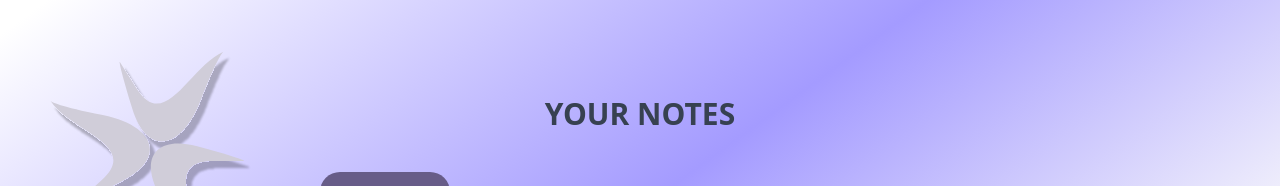
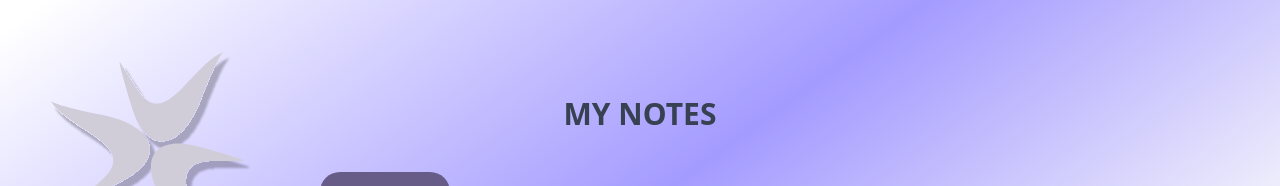
Before and after one commit to CatAvadani/my-notes, a Next.js app: page /allNotes in a window 1280 px wide. Shown: the top 186 px of the page. Built offline with nearby package versions, Linux system fonts and the light colour scheme.

Commit message:
Add an edit icon.

```diff
--- a/app/allNotes/page.tsx
+++ b/app/allNotes/page.tsx
@@ -1,5 +1,6 @@
 "use client";
 
+import { PencilSquareIcon } from "@heroicons/react/24/outline";
 import { XMarkIcon } from "@heroicons/react/24/solid";
 import Link from "next/link";
 import { useNotes } from "../contexts/NoteContext";
@@ -9,7 +10,7 @@ export default function AllNotes() {
 
   return (
     <div className=' flex flex-col mt-24  text-gray-700 justify-center items-center'>
-      <h1 className='text-2xl md:text-3xl font-bold mb-10 mt-0'>YOUR NOTES</h1>
+      <h1 className='text-2xl md:text-3xl font-bold mb-10 mt-0'>MY NOTES</h1>
       <div className='flex flex-1 w-full'>
         <Link href={"/"}>
           <button
@@ -28,10 +29,13 @@ export default function AllNotes() {
           >
             <div className='flex justify-between'>
               <h1 className=' font-semibold mb-2 capitalize'>{note.title}</h1>
-              <XMarkIcon
-                onClick={() => removeNote(note)}
-                className='h-6 w-6 text-red-700 cursor-pointer hover:scale-125 transition-all'
-              />
+              <div className='flex justify-center gap-2'>
+                <PencilSquareIcon className=' size-5 text-gray-600 cursor-pointer hover:scale-125 transition-all' />
+                <XMarkIcon
+                  onClick={() => removeNote(note)}
+                  className=' size-6 text-red-700 cursor-pointer hover:scale-125 transition-all'
+                />
+              </div>
             </div>
             <hr />
             <p className='mt-4'>{note.text}</p>
```
